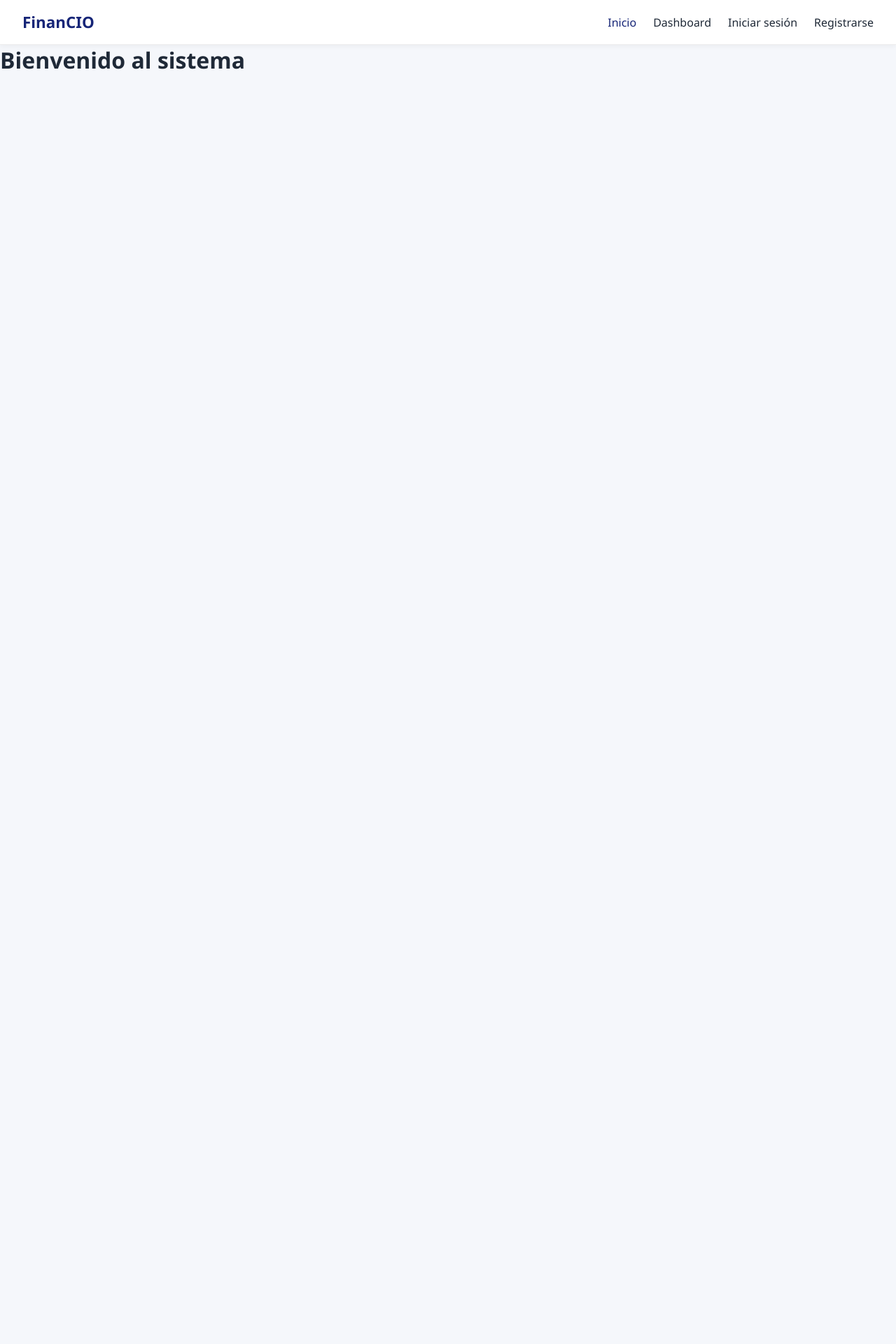
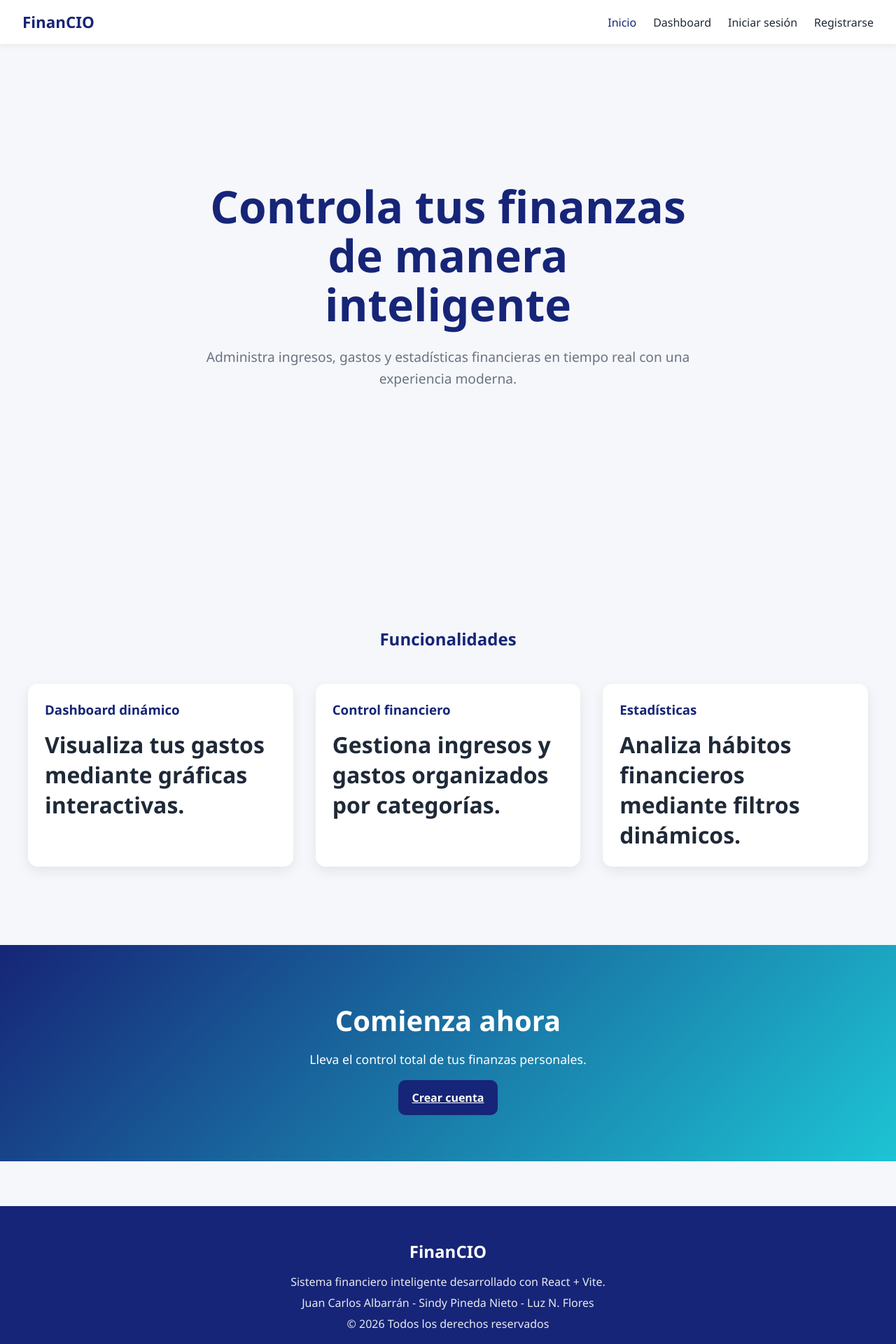
Before and after one commit to C4rlos2045/control-de-gastos-financio, a React (Vite) app in the folder financio_web_cliente/: page / in a window 1280 px wide. Shown: the top 1920 px of the page at 70% size. Before the commit the page ends 800 px from the top, so only its background shows below. Built offline with nearby package versions, Linux system fonts and the light colour scheme.

Commit message:
Mejora del dashboard e incorporacion del pie de página

```diff
--- a/financio_web_cliente/src/components/dashboard/QuickActions.jsx
+++ /dev/null
@@ -1,17 +0,0 @@
-function QuickActions() {
-
-    return (
-
-    <section className="card">
-
-        <h3>Acciones rápidas</h3>
-
-        <button>Nuevo gasto</button>
-
-        <button>Nuevo ingreso</button>
-
-    </section>
-    );
-}
-
-export default QuickActions;
--- /dev/null
+++ b/financio_web_cliente/src/components/layout/Footer.jsx
@@ -0,0 +1,34 @@
+function Footer() {
+
+  return (
+
+    <footer className="footer">
+
+      <div className="footer__content">
+
+        <h3>
+          FinanCIO
+        </h3>
+
+        <p>
+          Sistema financiero inteligente
+          desarrollado con React + Vite.
+        </p>
+
+        <p>
+          Juan Carlos Albarrán -
+          Sindy Pineda Nieto -
+          Luz N. Flores
+        </p>
+
+        <p>
+          © 2026 Todos los derechos reservados
+        </p>
+
+      </div>
+
+    </footer>
+  );
+}
+
+export default Footer;
--- a/financio_web_cliente/src/pages/Dashboard.jsx
+++ b/financio_web_cliente/src/pages/Dashboard.jsx
@@ -3,7 +3,6 @@ import FinancialSummary from '../components/dashboard/FinancialSummary';
 import ExpenseChart from '../components/dashboard/ExpenseChart';
 import MovementTable from '../components/dashboard/MovementTable';
 import ExpenseForm from '../components/forms/ExpenseForms';
-import QuickActions from '../components/dashboard/QuickActions';
 import ExpenseFilter from '../components/dashboard/ExpenseFilters';
 
 import {useState} from 'react';
@@ -32,7 +31,6 @@ function Dashboard() {
         }
       />
       <MovementTable />
-      <QuickActions />
     </main>
   );
 }
--- a/financio_web_cliente/src/pages/Home.jsx
+++ b/financio_web_cliente/src/pages/Home.jsx
@@ -1,13 +1,123 @@
+import {Link} from 'react-router-dom';
 import Navbar from '../components/shared/Navbar';
+import Footer from '../components/layout/Footer';
+import '../styles/home.css';
 
 function Home() {
+
   return (
+
     <>
+
       <Navbar />
 
-      <main>
-        <h1>Bienvenido al sistema</h1>
+      <main className="home">
+
+        {/* HERO */}
+
+        <section className="hero">
+
+          <div className="hero__content">
+
+            <h1>
+              Controla tus finanzas
+              de manera inteligente
+            </h1>
+
+            <p>
+
+              Administra ingresos,
+              gastos y estadísticas
+              financieras en tiempo real
+              con una experiencia moderna.
+
+            </p>
+
+          </div>
+
+        </section>
+
+        {/* CARACTERISTICAS */}
+
+        <section className="features">
+
+          <h2>
+            Funcionalidades
+          </h2>
+
+          <div className="features__grid">
+
+            <article className="card">
+
+              <h3>
+                Dashboard dinámico
+              </h3>
+
+              <p>
+                Visualiza tus gastos
+                mediante gráficas
+                interactivas.
+              </p>
+
+            </article>
+
+            <article className="card">
+
+              <h3>
+                Control financiero
+              </h3>
+
+              <p>
+                Gestiona ingresos y
+                gastos organizados
+                por categorías.
+              </p>
+
+            </article>
+
+            <article className="card">
+
+              <h3>
+                Estadísticas
+              </h3>
+
+              <p>
+                Analiza hábitos financieros
+                mediante filtros dinámicos.
+              </p>
+
+            </article>
+
+          </div>
+
+        </section>
+
+        {/* CTA */}
+
+        <section className="cta">
+
+          <h2>
+            Comienza ahora
+          </h2>
+
+          <p>
+            Lleva el control total
+            de tus finanzas personales.
+          </p>
+
+          <Link
+            to="/register"
+            className="btn-primary"
+          >
+            Crear cuenta
+          </Link>
+
+        </section>
+
       </main>
+
+      <Footer />
+
     </>
   );
 }
--- /dev/null
+++ b/financio_web_cliente/src/styles/footer.css
@@ -0,0 +1,34 @@
+.footer {
+
+  background:
+    var(--color-primary);
+
+  color: white;
+
+  padding: 3rem 2rem;
+
+  margin-top: 4rem;
+}
+
+.footer__content {
+
+  max-width: 1200px;
+
+  margin: 0 auto;
+
+  text-align: center;
+}
+
+.footer h3 {
+
+  margin-bottom: 1rem;
+
+  font-size: 1.5rem;
+}
+
+.footer p {
+
+  margin-bottom: 0.5rem;
+
+  opacity: 0.9;
+}
--- /dev/null
+++ b/financio_web_cliente/src/styles/home.css
@@ -0,0 +1,143 @@
+.home {
+
+  display: flex;
+
+  flex-direction: column;
+
+  gap: 5rem;
+}
+
+/* HERO */
+
+.hero {
+
+  min-height: 90vh;
+
+  display: flex;
+
+  align-items: center;
+
+  justify-content: center;
+
+  padding: 2rem;
+}
+
+.hero__content {
+
+  max-width: 700px;
+
+  text-align: center;
+}
+
+.hero__content h1 {
+
+  font-size: 4rem;
+
+  color:
+    var(--color-primary);
+
+  margin-bottom: 1.5rem;
+
+  line-height: 1.1;
+}
+
+.hero__content p {
+
+  font-size: 1.2rem;
+
+  color:
+    var(--color-muted);
+
+  margin-bottom: 2rem;
+
+  line-height: 1.6;
+}
+
+.hero__buttons {
+
+  display: flex;
+
+  justify-content: center;
+
+  gap: 1rem;
+
+  flex-wrap: wrap;
+}
+
+/* FEATURES */
+
+.features {
+
+  padding: 2rem;
+}
+
+.features h2 {
+
+  text-align: center;
+
+  margin-bottom: 3rem;
+
+  color:
+    var(--color-primary);
+}
+
+.features__grid {
+
+  display: grid;
+
+  grid-template-columns:
+    repeat(auto-fit, minmax(250px, 1fr));
+
+  gap: 2rem;
+
+  max-width: 1200px;
+
+  margin: 0 auto;
+}
+
+/* CTA */
+
+.cta {
+
+  background:
+    linear-gradient(
+      135deg,
+      var(--color-primary),
+      var(--color-secondary)
+    );
+
+  color: white;
+
+  text-align: center;
+
+  padding: 5rem 2rem;
+}
+
+.cta h2 {
+
+  font-size: 2.5rem;
+
+  margin-bottom: 1rem;
+}
+
+.cta p {
+
+  margin-bottom: 2rem;
+
+  font-size: 1.1rem;
+}
+
+/* RESPONSIVE */
+
+@media (max-width: 768px) {
+
+  .hero__content h1 {
+
+    font-size: 2.5rem;
+  }
+
+  .hero {
+
+    min-height: 70vh;
+  }
+}
--- a/financio_web_cliente/src/styles/index.css
+++ b/financio_web_cliente/src/styles/index.css
@@ -2,6 +2,7 @@
 @import './navbar.css';
 @import './login.css';
 @import './dashboard.css';
+@import './footer.css';
 @import './buttons.css';
 @import './alert.css';
 
```
